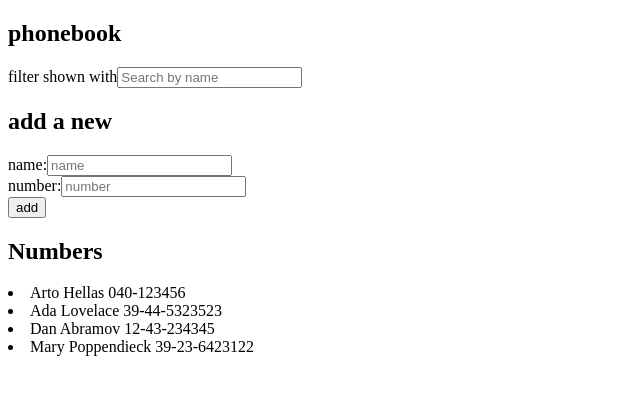
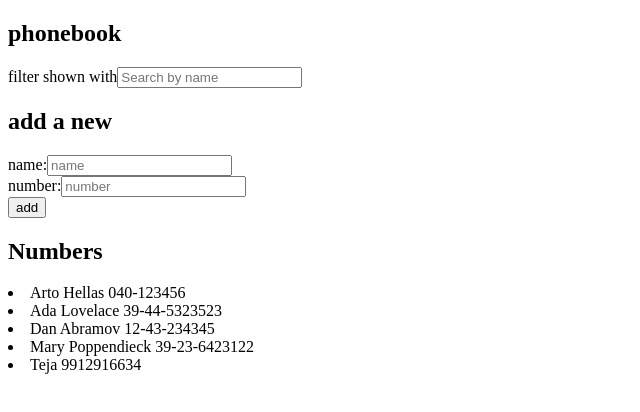
Before and after one commit to Tejaannamdevula/Full-Stack-Open, a React (Vite) app in the folder part-2/phonebook/: page / in a window 1280 px wide. Shown: the top 412 px of the page, without its empty margins (0-640 px from the left). Built offline with nearby package versions, Linux system fonts and the light colour scheme; data requests are answered from the project's data file.

Commit message:
feat completed ex -2.11

```diff
--- /dev/null
+++ b/part-2/phonebook/db.json
@@ -0,0 +1,29 @@
+{
+  "persons": [
+    {
+      "name": "Arto Hellas",
+      "number": "040-123456",
+      "id": 1
+    },
+    {
+      "name": "Ada Lovelace",
+      "number": "39-44-5323523",
+      "id": 2
+    },
+    {
+      "name": "Dan Abramov",
+      "number": "12-43-234345",
+      "id": 3
+    },
+    {
+      "name": "Mary Poppendieck",
+      "number": "39-23-6423122",
+      "id": 4
+    },
+    {
+      "name": "Teja",
+      "number": "9912916634",
+      "id": 5
+    }
+  ]
+}
--- a/part-2/phonebook/package.json
+++ b/part-2/phonebook/package.json
@@ -7,9 +7,11 @@
     "dev": "vite",
     "build": "vite build",
     "lint": "eslint . --ext js,jsx --report-unused-disable-directives --max-warnings 0",
-    "preview": "vite preview"
+    "preview": "vite preview",
+    "server": "json-server -p3001 --watch db.json "
   },
   "dependencies": {
+    "axios": "^1.6.7",
     "react": "^18.2.0",
     "react-dom": "^18.2.0"
   },
@@ -21,6 +23,7 @@
     "eslint-plugin-react": "^7.33.2",
     "eslint-plugin-react-hooks": "^4.6.0",
     "eslint-plugin-react-refresh": "^0.4.5",
+    "json-server": "^1.0.0-alpha.23",
     "vite": "^5.1.4"
   }
 }
--- a/part-2/phonebook/src/App.jsx
+++ b/part-2/phonebook/src/App.jsx
@@ -1,20 +1,21 @@
-import { useState } from "react";
+import { useEffect, useState } from "react";
 import Filter from "./Components/Filter";
 import PersonForm from "./Components/PersonForm";
 import Numbers from "./Components/Numbers";
+import axios from "axios";
 
 function App() {
-  const [persons, setPersons] = useState([
-    { name: "Arto Hellas", number: "040-123456", id: 1 },
-    { name: "Ada Lovelace", number: "39-44-5323523", id: 2 },
-    { name: "Dan Abramov", number: "12-43-234345", id: 3 },
-    { name: "Mary Poppendieck", number: "39-23-6423122", id: 4 },
-  ]);
+  const [persons, setPersons] = useState([]);
 
   const [newName, setNewName] = useState("");
   const [newNumber, setNewNumber] = useState("");
   const [filter, setFilter] = useState("");
 
+  useEffect(() => {
+    axios.get("http://localhost:3001/persons").then((response) => {
+      setPersons(response.data);
+    });
+  }, []);
   const filteredPersons = persons.filter((person) =>
     person.name.toLowerCase().includes(filter.toLowerCase())
   );
```
Also changed, not shown: 1 other file (tests, documents, lock files or other folders).
